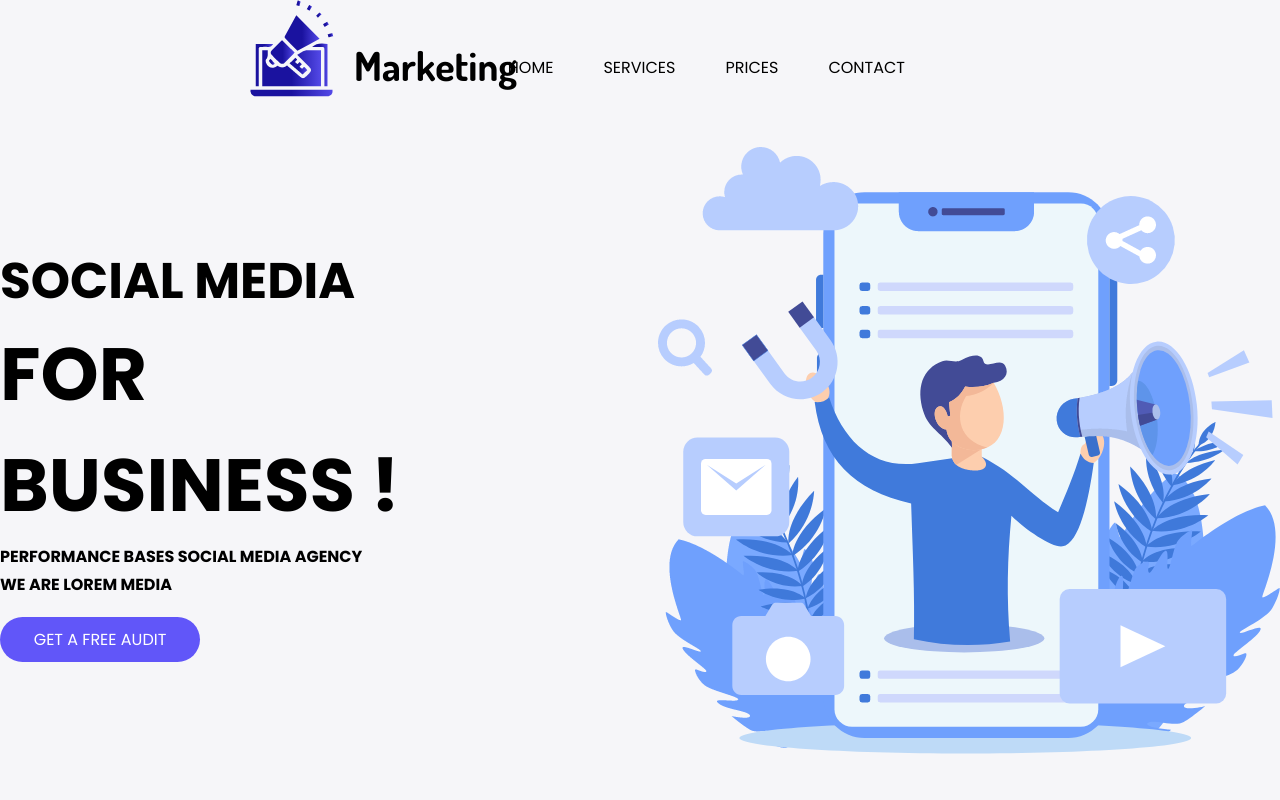
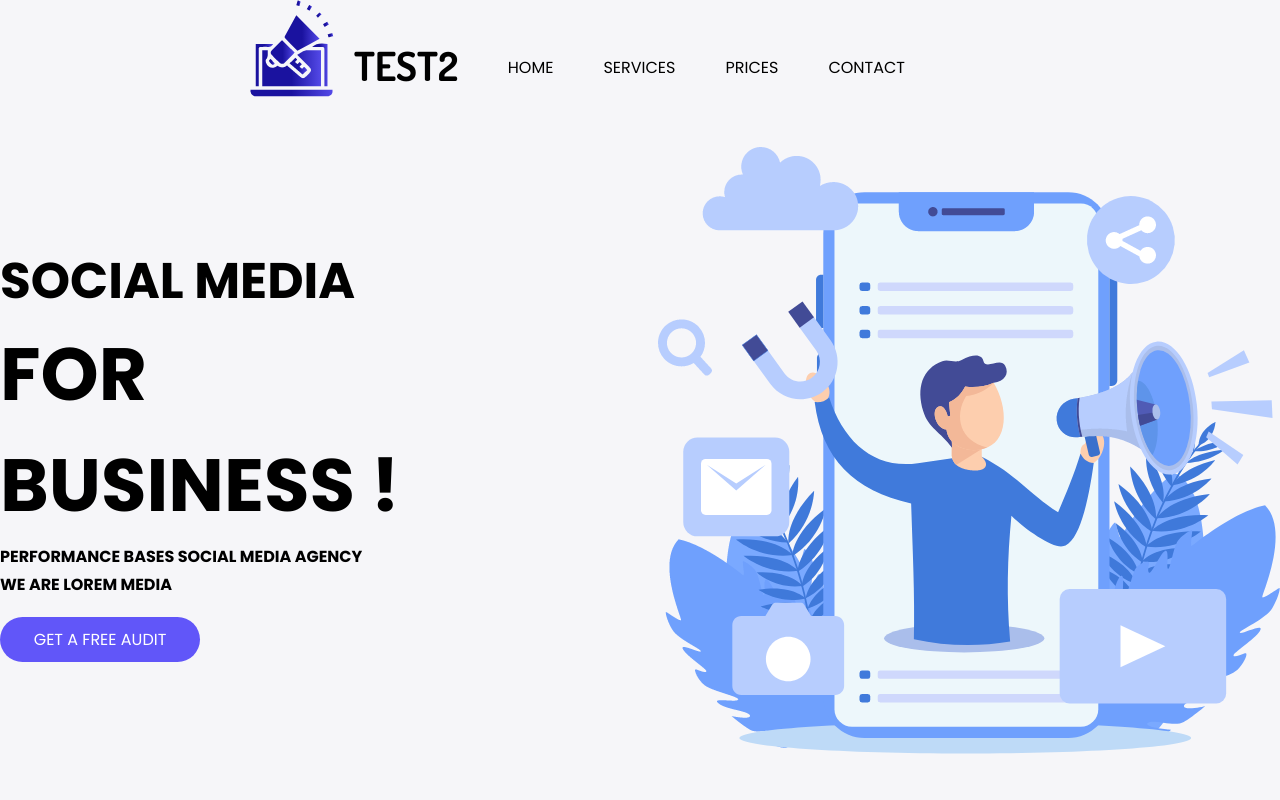
Before and after one commit to shinshan73/java, a website: page index.html in a window 1280 px wide. Shown: the top 800 px of the page. Drawn offline with Linux system fonts and the light colour scheme.

Commit message:
add sur test2

```diff
--- a/index.html
+++ b/index.html
@@ -13,7 +13,7 @@
 
 			<nav>
 				<img src="assets/img/logo.png" alt="image du logo" class="logo">
-					<h1>Marketing</h1>
+					<h1>TEST2</h1>
 							<ul>
 								<li>HOME</li>
 								<li>SERVICES</li>
```
